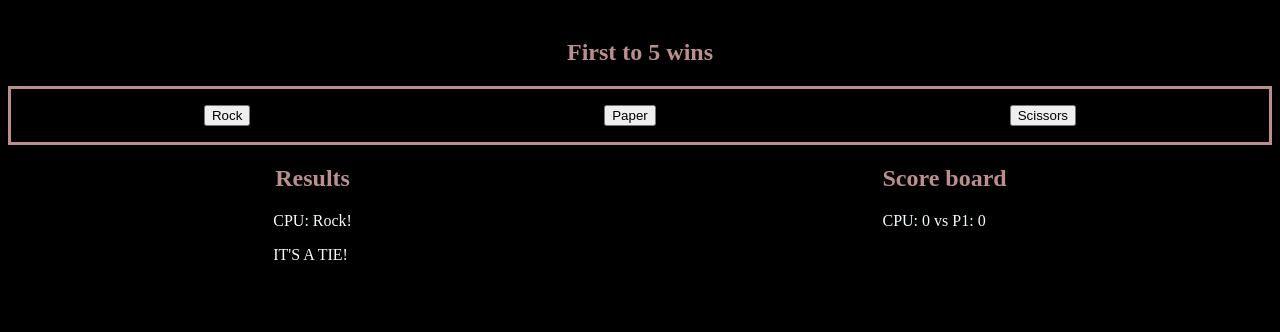
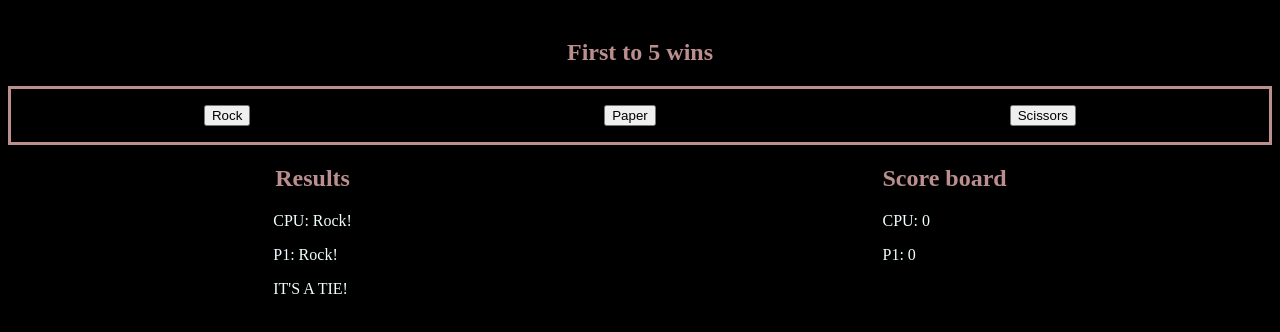
Before and after one commit to sullivan-william/rock-paper-scissors, a plain HTML site: page index.html in a window 1280 px wide. Both pictures are taken after a click on the button "Rock". Shown: the part 106-438 px from the top of the page. Drawn offline with Linux system fonts and the light colour scheme.

Commit message:
Making it so cpu and p1 scores display on different lines

```diff
--- a/index.html
+++ b/index.html
@@ -23,7 +23,9 @@
         </div>
         <div id="score">
             <h2>Score board</h2>
-            <p class="score"></p>
+            <p class="computer-score"></p>
+            <p class="human-score"></p>
+            <p class="final"></p>
         </div>
     </div>
     <script src="main.js"></script>
--- a/main.js
+++ b/main.js
@@ -12,6 +12,9 @@ for (button of buttons) {
 
         getComputerChoice()
         console.log(`CPU: ${computerChoice}`)
+
+        let human = document.querySelector('.human')
+        human.textContent = `P1: ${playerChoice}!`
 
         playRound(playerChoice, computerChoice)
     })
@@ -38,7 +41,9 @@ function getComputerChoice () {
 function playRound(playerSelection, computerSelection) {
 
     let results = document.querySelector('.results')
-    let score = document.querySelector('.score')
+    let computerScore = document.querySelector('.computer-score')
+    let humanScore = document.querySelector('.human-score')
+    let score = document.querySelector('.final')
 
     if (playerSelection === 'Rock' && computerSelection === 1 || playerSelection === 'Paper' && computerSelection === 2 || playerSelection === 'Scissors' && computerSelection === 3) {
         results.textContent = "IT'S A TIE!"
@@ -52,7 +57,8 @@ function playRound(playerSelection, computerSelection) {
         results.textContent = ''
     }
 
-    score.textContent = `CPU: ${cpu} vs P1: ${p1}`
+    computerScore.textContent = `CPU: ${cpu}`
+    humanScore.textContent = `P1: ${p1}`
 
     // First to 5
     if (cpu === 5) {
```
